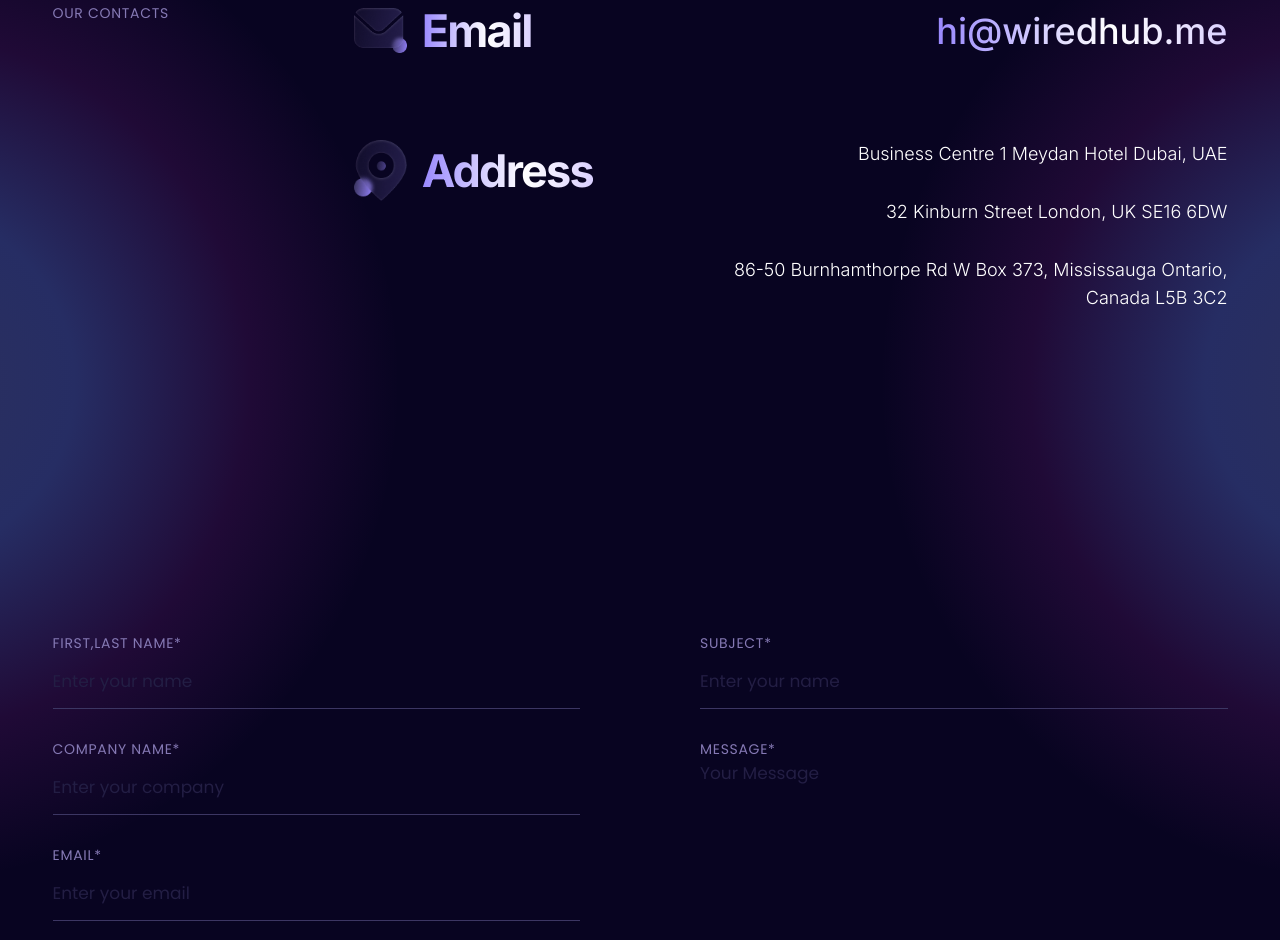
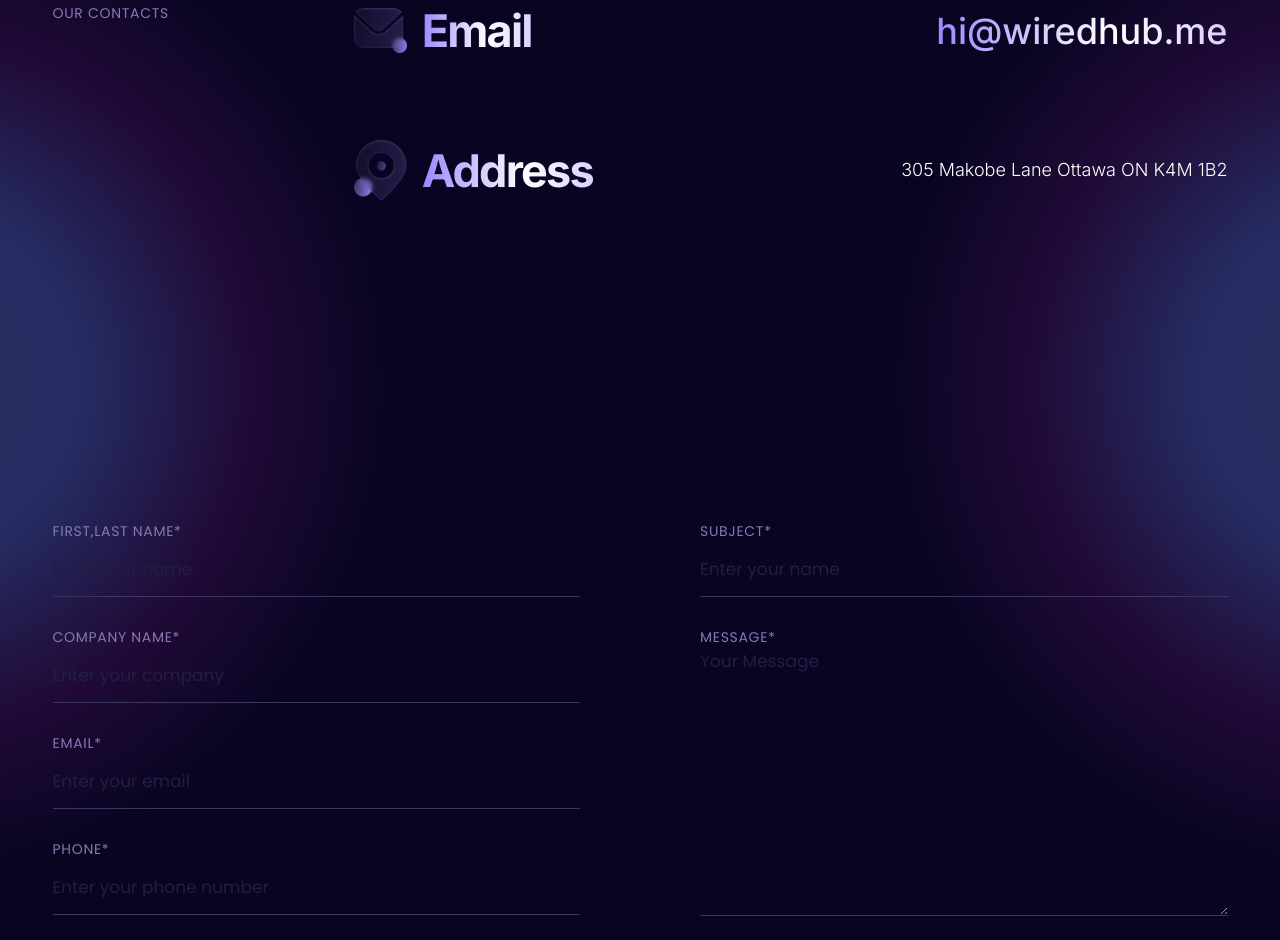
Before and after one commit to dilshadsirohi/digitalbase-profile, a plain HTML site: page contact.html in a window 1280 px wide. Shown: the part 1415-2355 px from the top of the page. Drawn offline with Linux system fonts and the light colour scheme.

Commit message:
updated contact

```diff
--- a/contact.html
+++ b/contact.html
@@ -166,14 +166,12 @@
               </div>
             </div>
             <p
-              class="right-align card-paragraph-large-width font-weight-300 line-height-lg font-white"
-            >
-              Business Centre 1 Meydan Hotel Dubai, UAE
-              <br /><br />
-              32 Kinburn Street London, UK SE16 6DW
-              <br /><br />
-              86-50 Burnhamthorpe Rd W Box 373, Mississauga Ontario, Canada L5B
-              3C2
+              class="right-align card-paragraph-large-width font-weight-300 line-height-lg font-white">
+
+
+              305 Makobe Lane
+              Ottawa ON K4M 1B2
+
             </p>
           </div>
         </div>
```
